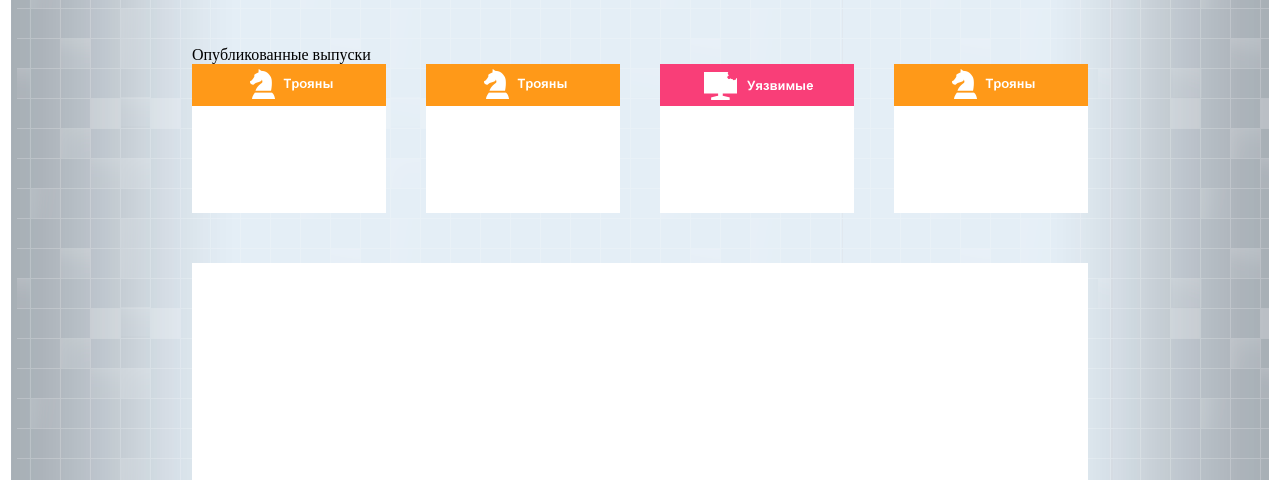
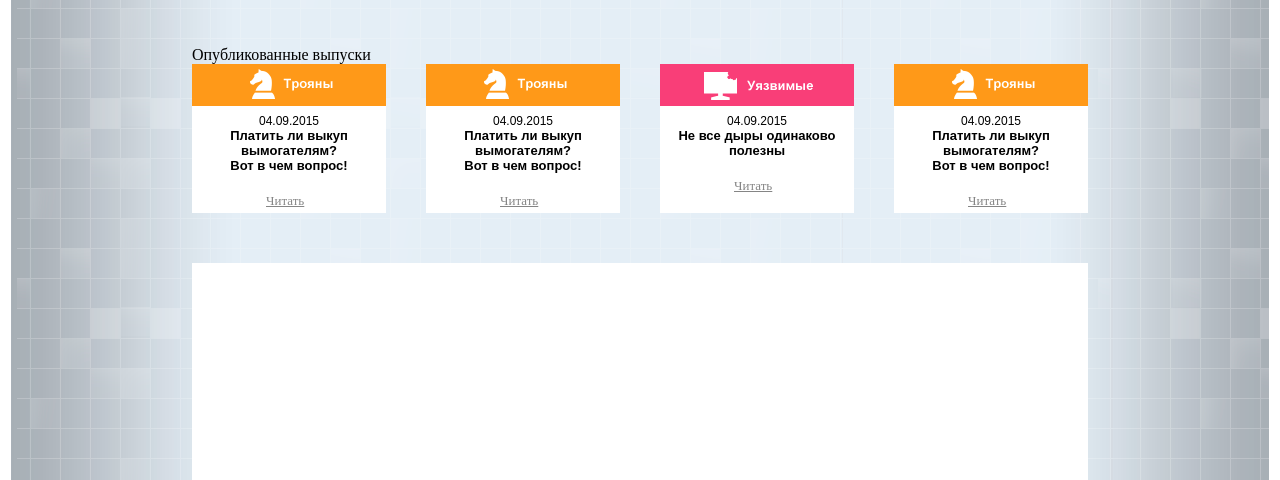
Before and after one commit to xenik/developers_school, a plain HTML site: page nyaonya/projectDrWEB/index.html in a window 1280 px wide. Shown: the part 320-800 px from the top of the page. Drawn offline with Linux system fonts and the light colour scheme.

Commit message:
почти доделал блок карусель

```diff
--- a/nyaonya/projectDrWEB/CSS/mystyle.css
+++ b/nyaonya/projectDrWEB/CSS/mystyle.css
@@ -175,6 +175,35 @@ ul.hr {
 #ks_img4 {
 	margin-left: 58px;
 	margin-top: 5px;
+}
+
+#kar4_text {
+
+}
+
+.kar_data {
+	margin-top: 50px;
+	font-size: 12px;
+	text-align: center;
+	font-family: arial;
+	font-weight: italic;
+}
+
+.kar_text {
+	font-size: 13px;
+	text-align: center;
+	font-family: arial;
+	font-weight: bold;
+}
+
+.kar_link {
+	font-size: 13px;
+	font-family: arial
+	font-weight: bold;
+	color: #858585;
+	display: block;
+	margin-left: 74px;
+	margin-top: 20px;
 }
 
 /*К блоку Комментарии */
--- a/nyaonya/projectDrWEB/index.html
+++ b/nyaonya/projectDrWEB/index.html
@@ -47,20 +47,40 @@
 				<div id="kar_1_shapka">
 				<img id="ks_img1" src="images/Kar_shapka_1.png" alt="">
 				</div>
+				<div id="kar1_text">
+				<p class="kar_data">04.09.2015</p>
+				<p class="kar_text">Платить ли выкуп вымогателям?</p><p class="kar_text">Вот в чем вопрос!</p>
+				<p><a class="kar_link" href="#">Читать</a></p>
+				</div>
 			</div>
 			<div id="kar_2">
 				<div id="kar_2_shapka">
 					<img id="ks_img2" src="images/Kar_shapka_1.png" alt="">
+				</div>
+				<div id="kar2_text">
+				<p class="kar_data">04.09.2015</p>
+				<p class="kar_text">Платить ли выкуп вымогателям?</p><p class="kar_text">Вот в чем вопрос!</p>
+				<p><a class="kar_link" href="#">Читать</a></p>
 				</div>
 			</div>
 			<div id="kar_3">
 				<div id="kar_3_shapka">
 					<img id="ks_img3" src="images/Kar_shapka_2.png" alt="">
 				</div>
+				<div id="kar3_text">
+				<p class="kar_data">04.09.2015</p>
+				<p class="kar_text">Не все дыры одинаково полезны</p>
+				<p><a class="kar_link" href="#">Читать</a></p>
+				</div>
 			</div>
 			<div id="kar_4">
 				<div id="kar_4_shapka">
 					<img id="ks_img4" src="images/Kar_shapka_1.png" alt="">
+				</div>
+				<div id="kar4_text">
+				<p class="kar_data">04.09.2015</p>
+				<p class="kar_text">Платить ли выкуп вымогателям?</p><p class="kar_text">Вот в чем вопрос!</p>
+				<p><a class="kar_link" href="#">Читать</a></p>
 				</div>
 			</div>
 		</div>
```
